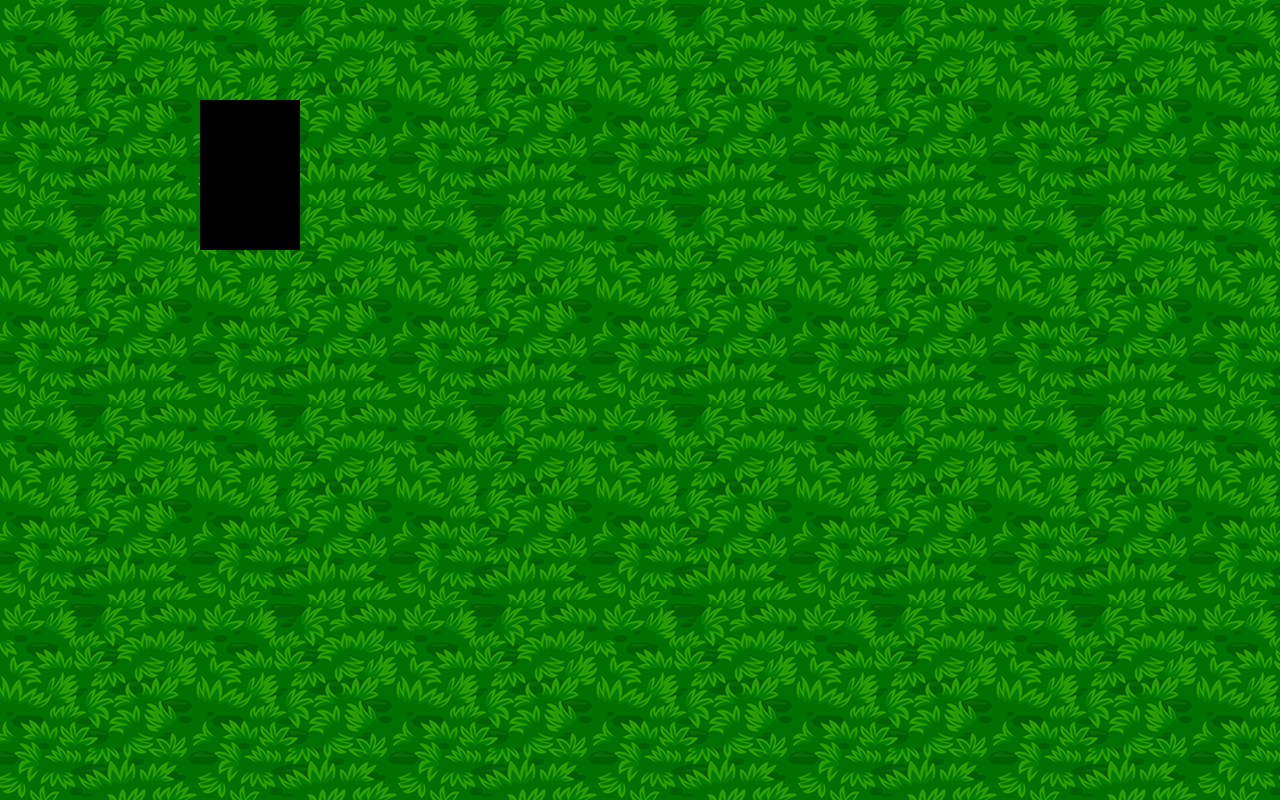
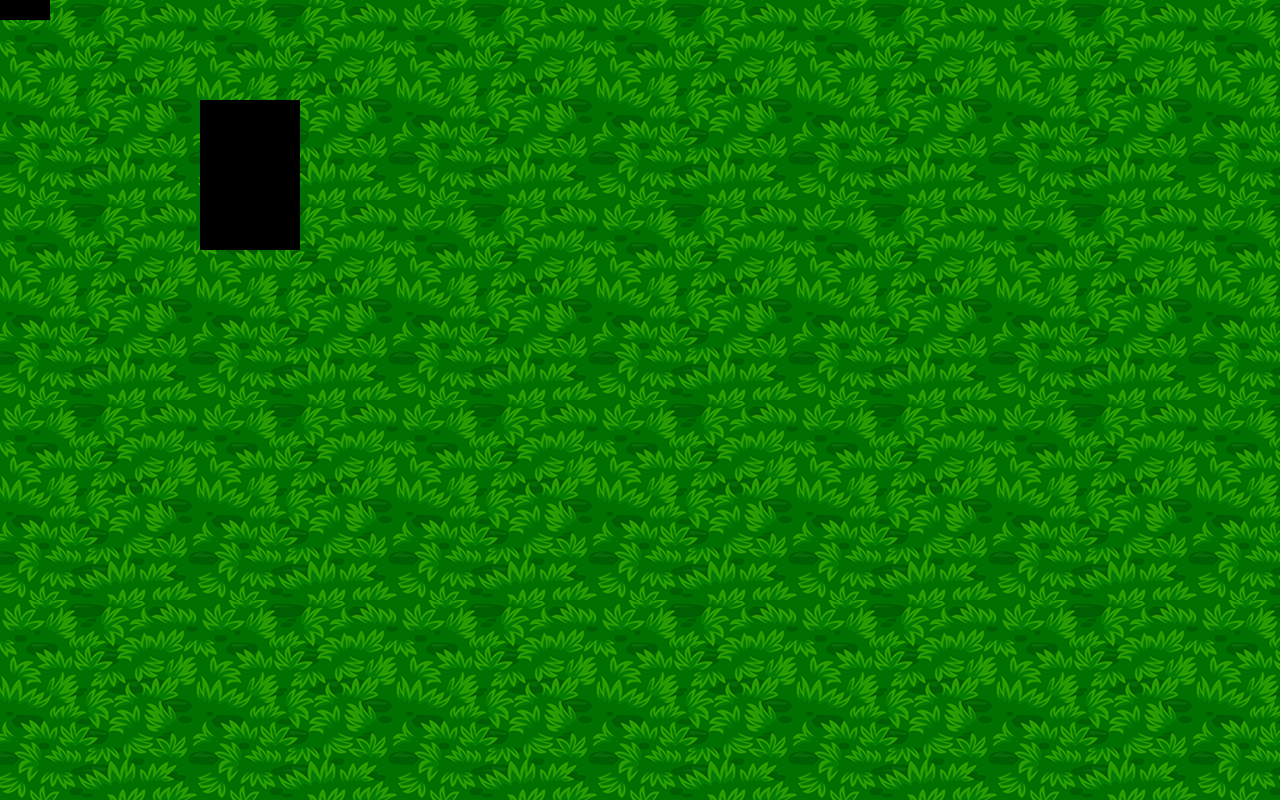
Before and after one commit to Nimira43/Snake-IV, a plain HTML site: page index.html in a window 1280 px wide. Drawn offline with Linux system fonts and the light colour scheme.

Commit message:
Created Snake class  and used it to draw the snake in script.js. Not using modules in this project. Links to js files will be done using script tags in index.html

```diff
--- a/index.html
+++ b/index.html
@@ -9,6 +9,7 @@
 </head>
 <body>
   <canvas id="canvas1"></canvas>
+  <script src="snake.js"></script>
   <script src="script.js"></script>
 </body>
 </html>
--- a/script.js
+++ b/script.js
@@ -4,6 +4,7 @@ class Game {
     this.ctx = context
     this.width = this.canvas.width
     this.height = this.canvas.height
+    this.snake = new Snake(this, 0, 0)
 
     window.addEventListener('resize', e => {
       this.resize(e.currentTarget.innerWidth, e.currentTarget.innerHeight)
@@ -19,6 +20,7 @@ class Game {
   }
   render() {
     this.ctx.fillRect(200, 100, 100, 150)
+    this.snake.draw()
   }
 }
 
--- a/snake.js
+++ b/snake.js
@@ -0,0 +1,11 @@
+class Snake {
+  constructor(game, x, y) {
+    this.game = game
+    this.x = x
+    this.y = y
+  }
+  draw() {
+    this.game.ctx.fillRect(this.x, this.y, 50, 20)
+
+  }
+}
```
